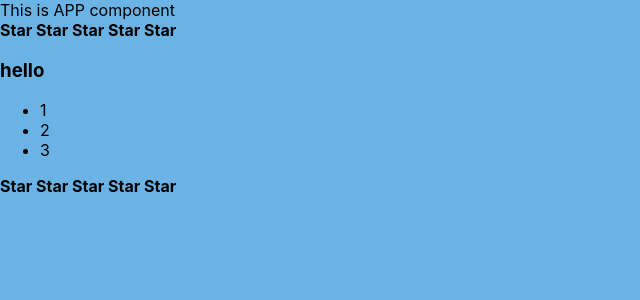
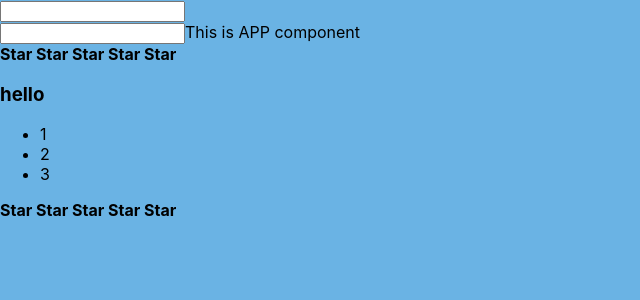
Before and after one commit to 89610090091/it-camasutra-exp, a React (Create React App) app: page / in a window 1280 px wide. Shown: the top 300 px of the page, without its empty margins (0-640 px from the left). Built offline with nearby package versions, Linux system fonts and the light colour scheme.

Commit message:
react simple props

```diff
--- a/src/App.tsx
+++ b/src/App.tsx
@@ -1,8 +1,7 @@
 import React from 'react';
-// import logo from './logo.svg';
 import './App.css';
-import Rating from './components/Reting/Rating';
 import Accordion from './components/Accordion/Accordion';
+import { Rating } from './components/Reting/Rating';
 
 
 function hello() {
@@ -16,6 +15,10 @@ function App() {
   console.log('App rendering');
   return (
     <div>
+      <div>
+        <input type="text" checked={true} />
+      </div>
+      <input type="password" />
       <AppTitle />
       <Rating />
       <Accordion />
--- a/src/components/Reting/Rating.tsx
+++ b/src/components/Reting/Rating.tsx
@@ -6,8 +6,7 @@ import React from "react";
 
 // sum(23, 34);
 
-
-function Rating() {
+export function Rating() {
     console.log('Rating rendering');
     return (
         <div>
@@ -25,4 +24,4 @@ function Star(props: any) {
     return <span><b>Star </b></span>
 }
 
-export default Rating
+// export default Rating
```
